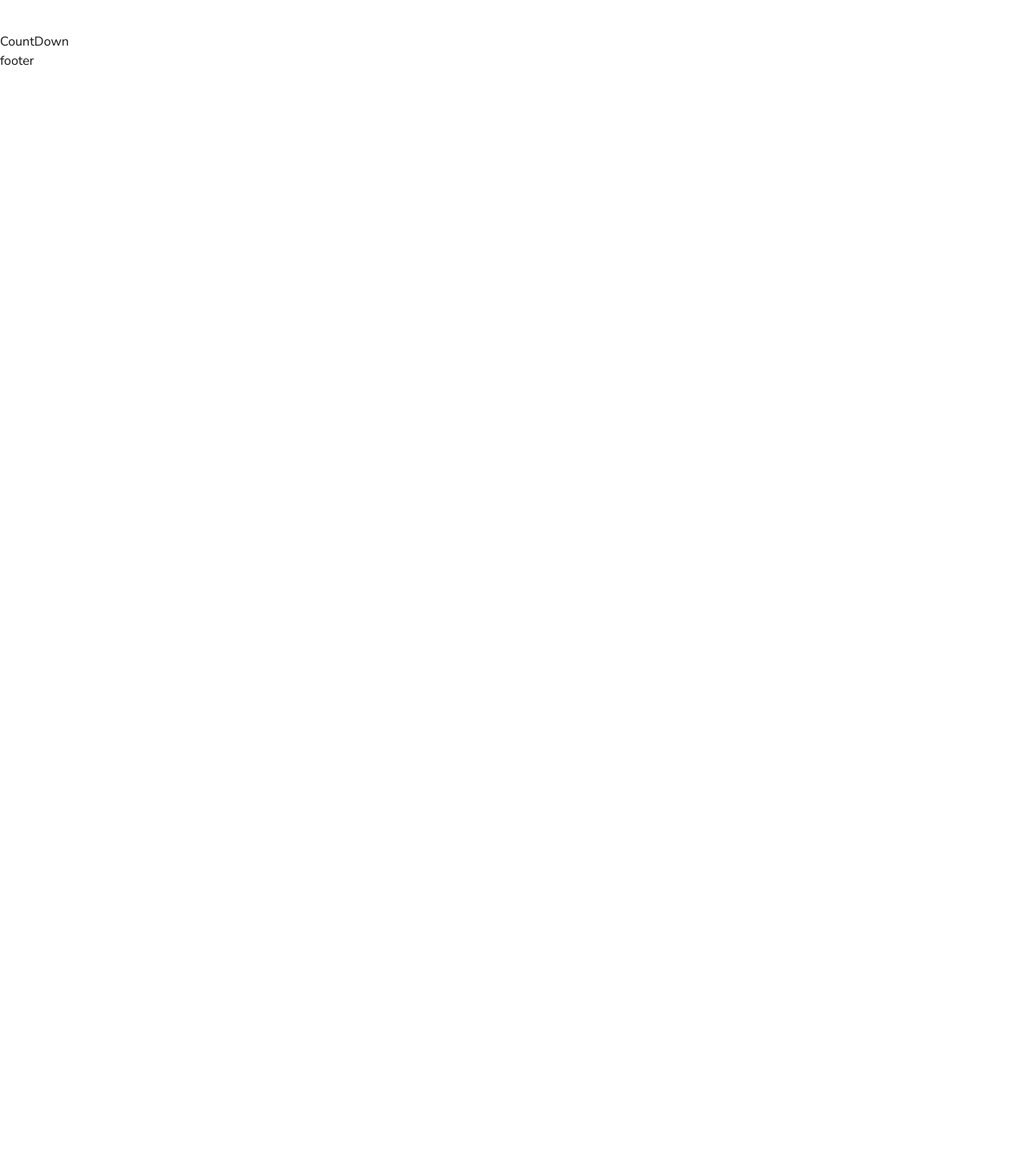
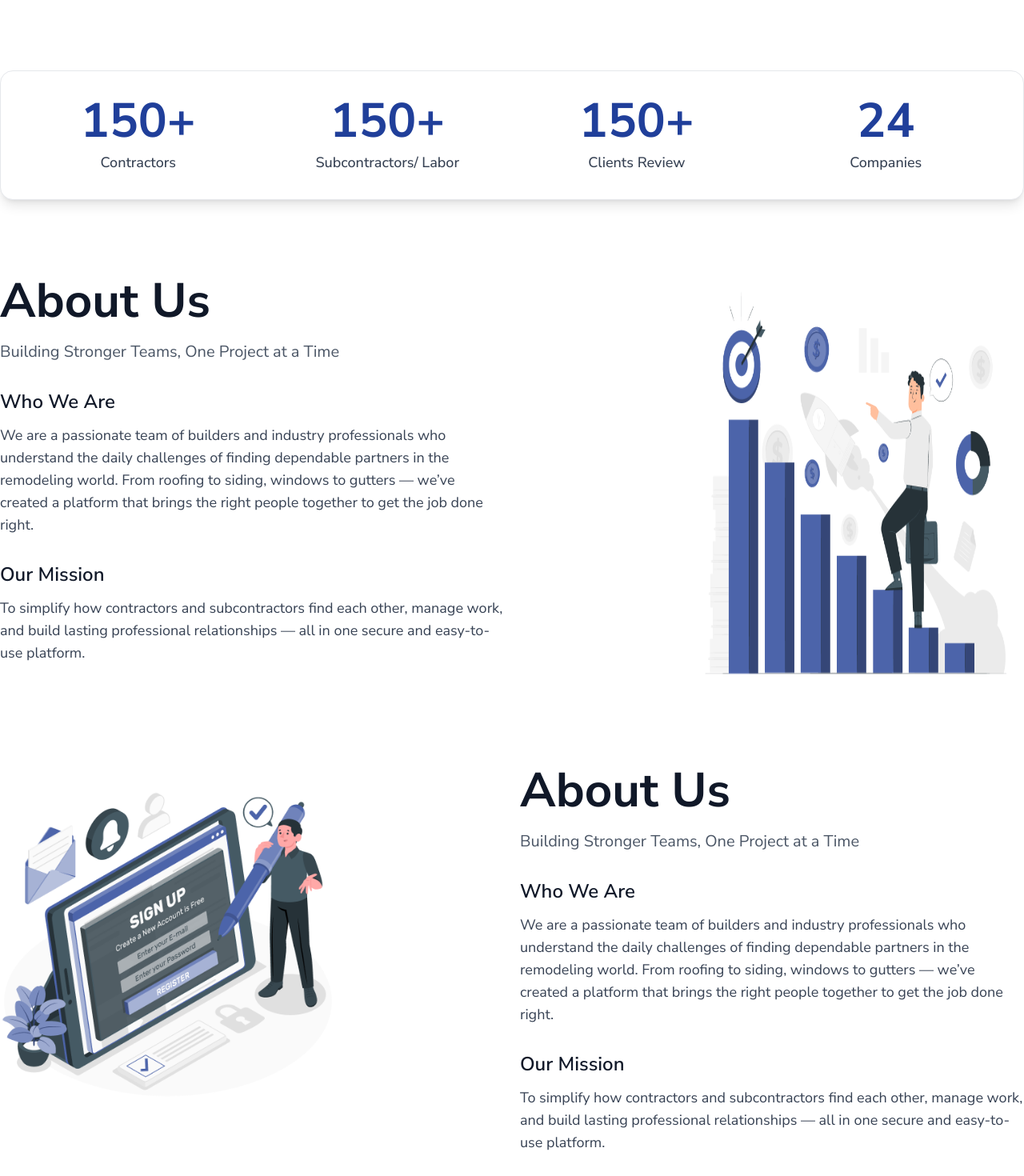
Before and after one commit to sparktechagency/Custom-Website-Spark-flow, a Next.js app: page / in a window 1280 px wide. Shown: the part 580-2050 px from the top of the page at 80% size. Before the commit the page ends 800 px from the top, so only its background shows below. Built offline with nearby package versions, Linux system fonts and the light colour scheme.

Commit message:
2 section add

```diff
--- /dev/null
+++ b/src/Components/Home/AboutUs.js
@@ -0,0 +1,25 @@
+import React from 'react';
+
+const AboutUs = () => {
+    return (
+        <div className='container xl:px-0 px-5 py-8 md:py-12 grid xl:grid-cols-2 gap-5'>
+            <div>
+                <h3 className='text-6xl font-bold mb-5 text-gray-900'>About Us</h3>
+                <h2 className='text-xl text-gray-600'>Building Stronger Teams, One Project at a Time</h2>
+                <div className='my-8'>
+                    <h3 className='text-2xl font-semibold mb-3 text-gray-900'>Who We Are</h3>
+                    <p className='text-lg text-gray-700'>We are a passionate team of builders and industry professionals who understand the daily challenges of finding dependable partners in the remodeling world. From roofing to siding, windows to gutters — we’ve created a platform that brings the right people together to get the job done right.</p>
+                </div>
+                <div className='my-8'>
+                    <h3 className='text-2xl font-semibold mb-3 text-gray-900'>Our Mission</h3>
+                    <p className='text-lg text-gray-700'>To simplify how contractors and subcontractors find each other, manage work, and build lasting professional relationships — all in one secure and easy-to-use platform.</p>
+                </div>
+            </div>
+            <div className='flex justify-end'>
+                <img className='xl:w-2/3 w-full' src="/Images/Home/about-us.png" alt="" />
+            </div>
+        </div>
+    );
+}
+
+export default AboutUs;
--- a/src/Components/Home/CountDown.js
+++ b/src/Components/Home/CountDown.js
@@ -2,8 +2,50 @@ import React from 'react';
 
 const CountDown = () => {
     return (
-        <div className='container'>
-            CountDown
+        <div className='container xl:px-0 px-5 py-8 md:py-12'>
+            <div className="bg-white rounded-2xl shadow-lg border border-gray-200 p-6 md:p-8">
+                <div className="grid grid-cols-2 lg:grid-cols-4 gap-6 md:gap-8">
+                    {/* Contractors */}
+                    <div className="text-center">
+                        <h2 className="text-3xl sm:text-4xl md:text-5xl lg:text-6xl font-bold text-[#203f9a] mb-2">
+                            150+
+                        </h2>
+                        <p className="text-sm sm:text-base md:text-lg text-gray-700 font-medium">
+                            Contractors
+                        </p>
+                    </div>
+
+                    {/* Subcontractors/Labor */}
+                    <div className="text-center">
+                        <h2 className="text-3xl sm:text-4xl md:text-5xl lg:text-6xl font-bold text-[#203f9a] mb-2">
+                            150+
+                        </h2>
+                        <p className="text-sm sm:text-base md:text-lg text-gray-700 font-medium">
+                            Subcontractors/ Labor
+                        </p>
+                    </div>
+
+                    {/* Clients Review */}
+                    <div className="text-center">
+                        <h2 className="text-3xl sm:text-4xl md:text-5xl lg:text-6xl font-bold text-[#203f9a] mb-2">
+                            150+
+                        </h2>
+                        <p className="text-sm sm:text-base md:text-lg text-gray-700 font-medium">
+                            Clients Review
+                        </p>
+                    </div>
+
+                    {/* Companies */}
+                    <div className="text-center">
+                        <h2 className="text-3xl sm:text-4xl md:text-5xl lg:text-6xl font-bold text-[#203f9a] mb-2">
+                            24
+                        </h2>
+                        <p className="text-sm sm:text-base md:text-lg text-gray-700 font-medium">
+                            Companies
+                        </p>
+                    </div>
+                </div>
+            </div>
         </div>
     );
 }
--- /dev/null
+++ b/src/Components/Home/HowItWork.js
@@ -0,0 +1,26 @@
+import React from 'react';
+
+const HowItWork = () => {
+    return (
+        <div className='container xl:px-0 px-5 py-8 md:py-12 grid xl:grid-cols-2 gap-5'>
+            <div className=''>
+                <img className='xl:w-2/3 w-full' src="/Images/Home/howitwork.png" alt="" />
+            </div>
+            <div>
+                <h3 className='text-6xl font-bold mb-5 text-gray-900'>About Us</h3>
+                <h2 className='text-xl text-gray-600'>Building Stronger Teams, One Project at a Time</h2>
+                <div className='my-8'>
+                    <h3 className='text-2xl font-semibold mb-3 text-gray-900'>Who We Are</h3>
+                    <p className='text-lg text-gray-700'>We are a passionate team of builders and industry professionals who understand the daily challenges of finding dependable partners in the remodeling world. From roofing to siding, windows to gutters — we’ve created a platform that brings the right people together to get the job done right.</p>
+                </div>
+                <div className='my-8'>
+                    <h3 className='text-2xl font-semibold mb-3 text-gray-900'>Our Mission</h3>
+                    <p className='text-lg text-gray-700'>To simplify how contractors and subcontractors find each other, manage work, and build lasting professional relationships — all in one secure and easy-to-use platform.</p>
+                </div>
+            </div>
+
+        </div>
+    );
+}
+
+export default HowItWork;
--- a/src/app/(main)/page.js
+++ b/src/app/(main)/page.js
@@ -1,6 +1,8 @@
 
+import AboutUs from '@/Components/Home/AboutUs';
 import CountDown from '@/Components/Home/CountDown';
 import Hero from '@/Components/Home/Hero';
+import HowItWork from '@/Components/Home/HowItWork';
 import React from 'react';
 
 const Page = () => {
@@ -8,6 +10,8 @@ const Page = () => {
         <div>
             <Hero />
             <CountDown />
+            <AboutUs />
+            <HowItWork />
         </div>
     );
 }
```
Also changed, not shown: public/Images/Home/about-us.png (added), public/Images/Home/howitwork.png (added).
